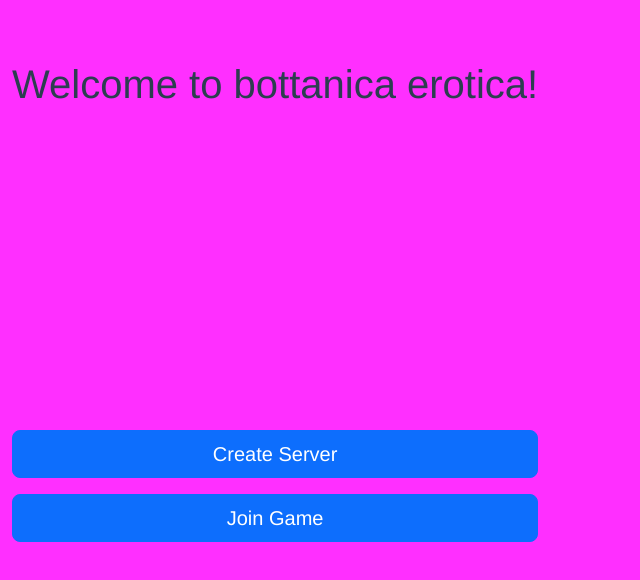
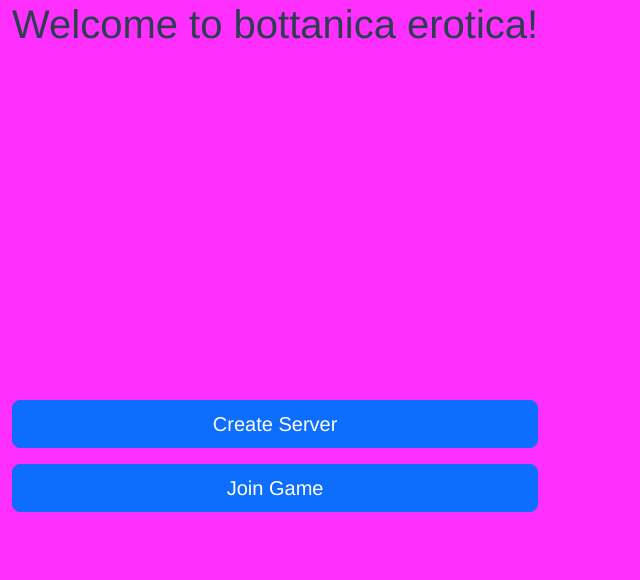
Before and after one commit to SolityForFree/EnjoySGameVueUI, a Vue app: page / in a window 1280 px wide. Shown: the top 580 px of the page, without its empty margins (0-640 px from the left). Built offline with nearby package versions, Linux system fonts and the light colour scheme.

Commit message:
Removed margin, change manifest.

```diff
--- a/src/App.vue
+++ b/src/App.vue
@@ -69,10 +69,11 @@ export default {
   font-family: Avenir, Helvetica, Arial, sans-serif;
   -webkit-font-smoothing: antialiased;
   -moz-osx-font-smoothing: grayscale;
-  text-align: center;
+  /* text-align: center; */
   color: #2c3e50;
-  margin-top: 60px;
+  /* margin-top: 60px; */
 }
+
 body {
       min-height: 100vh;
       display: flex;
--- a/vue.config.js
+++ b/vue.config.js
@@ -6,5 +6,7 @@ module.exports = defineConfig({
     workboxOptions: {
         skipWaiting: true
     },
+    name : "ESGVueUI",
+    themeColor : "#000000"
 }
 })
```
Also changed, not shown: 10 other files (tests, documents, lock files or other folders).
